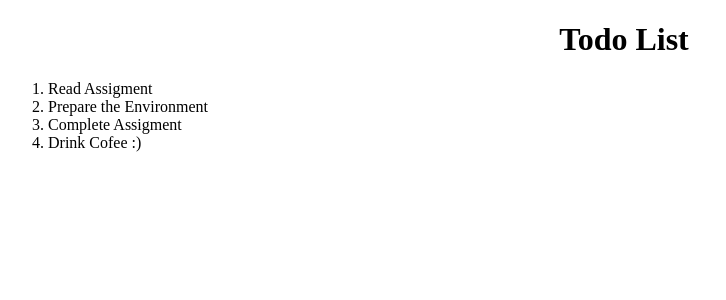
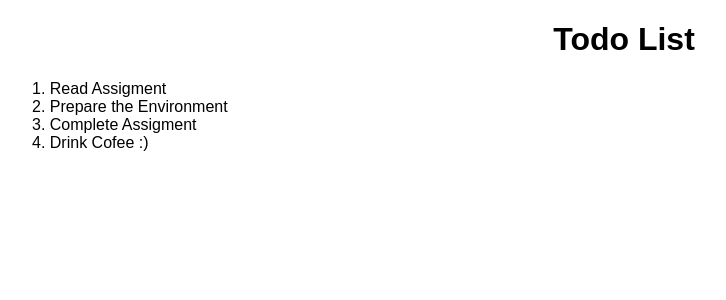
Before and after one commit to romymedan/react-todo, a React (Create React App) app: page / in a window 1280 px wide. Shown: the top 300 px of the page, without its empty margins (16-742 px from the left). Built offline with nearby package versions, Linux system fonts and the light colour scheme; the HTML template or start-up script is replaced by a standard one.

Commit message:
addressed comments

```diff
--- a/src/App.js
+++ b/src/App.js
@@ -1,35 +1,17 @@
 import React from 'react';
-
-const todoList = [
-  {
-    id: 1,
-    title: 'Read Assigment'
-  },
-  {
-    id: 2,
-    title: 'Prepare the Environment'
-  },
-  {
-    id: 3,
-    title: 'Complete Assigment'
-  },
-  {
-    id: 4,
-    title: 'Drink Cofee :)'
-  }
-];
-
+import todoList from './todoList';
+import './styles.css';
 
 function App() {
   return (
     <div>
       <header>
-        <h1 style={{ textAlign: 'center' }}>Todo List</h1>
+        <h1>Todo List</h1>
       </header>
-      <ul style={{ textAlign: 'left'}}>
+      <ul>
         {todoList.map(function (item){
           return (
-            <li style={{ listStyleType: 'none' }} key={item.id}>
+            <li key={item.id}>
               <span>{item.id}. </span>
               <span>{item.title}</span>
             </li>
--- /dev/null
+++ b/src/styles.css
@@ -0,0 +1,16 @@
+body {
+    font-family: Arial, sans-serif;
+}
+
+header {
+    text-align: center;
+}
+
+ul {
+    text-align: left;
+    padding: auto;
+}
+
+li {
+    list-style-type: none;
+}
--- /dev/null
+++ b/src/todoList.js
@@ -0,0 +1,21 @@
+
+    const todoList = [
+        {
+          id: 1,
+          title: 'Read Assigment'
+        },
+        {
+          id: 2,
+          title: 'Prepare the Environment'
+        },
+        {
+          id: 3,
+          title: 'Complete Assigment'
+        },
+        {
+          id: 4,
+          title: 'Drink Cofee :)'
+        }
+      ];
+
+    export default todoList;
```
